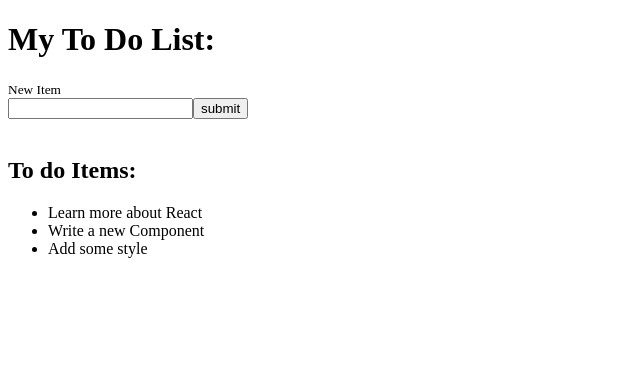
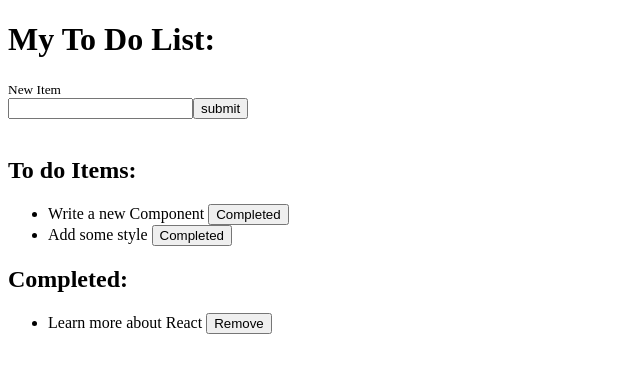
Before and after one commit to lucas9121/To-do-list, a React (Create React App) app: page / in a window 1280 px wide. Shown: the top 372 px of the page, without its empty margins (0-640 px from the left). Built offline with nearby package versions, Linux system fonts and the light colour scheme.

Commit message:
building App

```diff
--- a/src/App.js
+++ b/src/App.js
@@ -8,6 +8,7 @@ export default function App(){
         title: '',
         completed: false
     })
+    const [completed, setCompleted] = useState([])
 
     const handleChange = (event) => {
         // adding [] around the event.target.name makes the name variable in the target event the key of the object that is being made. So in this case the name is title because of the input name
@@ -16,7 +17,15 @@ export default function App(){
 
     const handleSubmit = (event) => {
         event.preventDefault()
-        setToDo([...toDoListData, newData] )
+        setToDo([...toDo, newData])
+    }
+
+    const completedStatus = () => {
+        toDo.forEach((todo) => {
+            if(todo.completed === true){
+                setCompleted([...completed, todo])
+            }
+        })
     }
 
     // const addData = () => {
@@ -25,9 +34,13 @@ export default function App(){
     // }
 
     useEffect(() => {
+        completedStatus()
+        console.log('todoListaData is')
         console.log(toDoListData)
+        console.log('data hook is ')
         console.log(toDo)
-        // console.log(input)
+        console.log('new data hook is ')
+        console.log(newData)
     }, [toDo])
 
     return(
@@ -50,15 +63,25 @@ export default function App(){
             <div>
                 <h2>To do Items: </h2>
                 <ul>
-                    {toDoListData.map((toDo, idx) => {
+                    {toDo.map((todo, i) => {
+                        console.log('ForEach here!!!!!!!!!!!!')
+                        console.log(todo.title)
+                        console.log(todo.completed)
                         return(
-                            <li key={idx}>{toDo.title}</li>
+                            todo.completed === false ?
+                            <li key={i}>{todo.title} {todo.completed === true ? <button>Remove</button> : <button>Completed</button>} </li> : null
                         )
                     })}
-                    {toDo.forEach((todo, i) => {
-                        console.log(todo.title)
+                </ul>
+            </div>
+            <div>
+                <h2>Completed:</h2>
+                <ul>
+                    {completed.map((obj, idx) => {
+                        console.log('completed hook!!!!!!!!')
+                        console.log(obj.title)
                         return(
-                            <li key={i}>{todo.title} Hello</li>
+                            <li key={idx}>{obj.title} <button>Remove</button></li>
                         )
                     })}
                 </ul>
```
